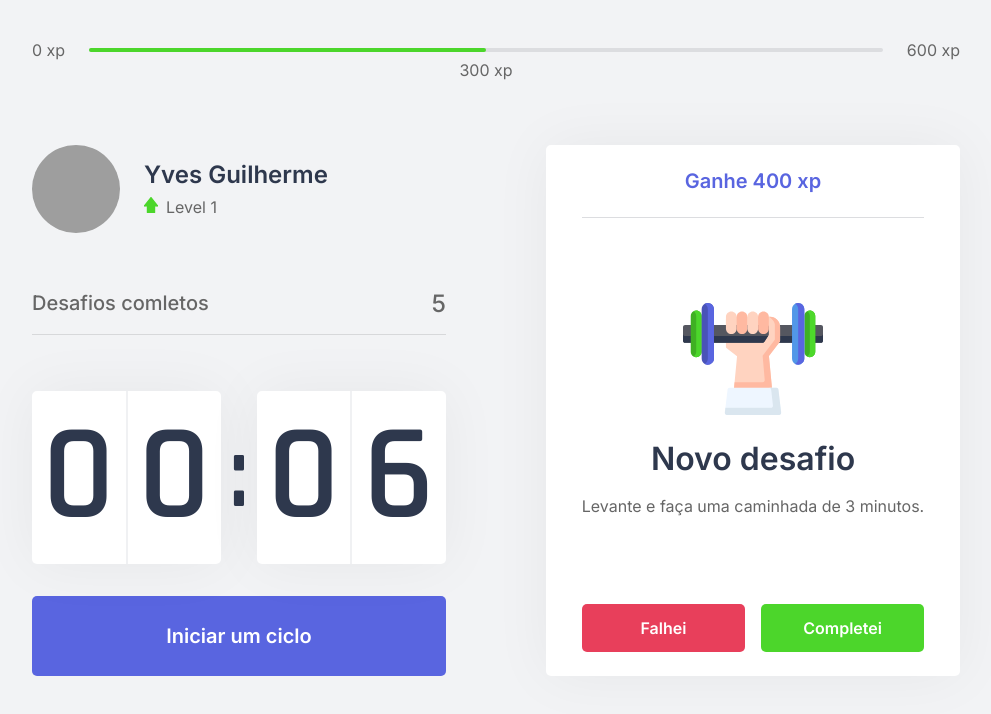
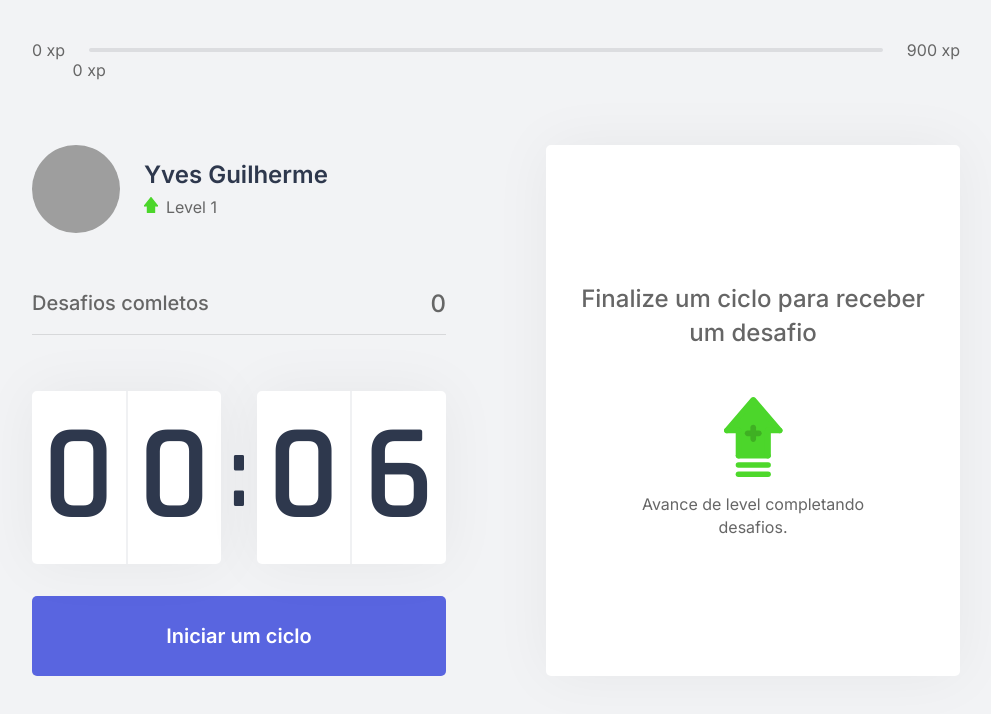
Before and after one commit to yvesguilherme/moveit-exercite-se, a Next.js app: page / in a window 1280 px wide. Shown: the top 714 px of the page, without its empty margins (144-1135 px from the left). Built offline with nearby package versions, Linux system fonts and the light colour scheme; grey boxes are pictures that could not be loaded.

Commit message:
:sparkles:  Regras de negocio: ChallengeBox, CompletedChallenges, ExperienceBar e ChallengesContext

```diff
--- /dev/null
+++ b/challenges.json
@@ -0,0 +1,62 @@
+[
+  {
+    "type": "body",
+    "description": "Estique um de seus braços com a palma da mão virada para frente e puxe os dedos para cima por 10 segundos por mão.",
+    "amount": 80
+  },
+  {
+    "type": "body",
+    "description": "Estique seu braço contra o peito e puxe-o utilizando o outro braço por 10 segundos por braço.",
+    "amount": 60
+  },
+  {
+    "type": "body",
+    "description": "Puxe seu pescoço com a ajuda da mão para a direita e para a esquerda, permanecendo na posição por alguns segundos.",
+    "amount": 70
+  },
+  {
+    "type": "body",
+    "description": "Com as duas mãos na parte de trás da cabeça, leve-a para baixo, alongando a parte de trás da região.",
+    "amount": 60
+  },
+  {
+    "type": "body",
+    "description": "Cruze as pernas e desça com as mãos esticadas em direção ao chão. Repita o movimento com a outra perna na frente.",
+    "amount": 100
+  },
+  {
+    "type": "body",
+    "description": "Sentado, abra as pernas e tente encostar as palmas das mãos no chão, repita 3 vezes por 5 segundos.",
+    "amount": 80
+  },
+  {
+    "type": "body",
+    "description": "Puxe o joelho de encontro ao peito e segure, troque de perna após 10 segundos.",
+    "amount": 50
+  },
+  {
+    "type": "body",
+    "description": "Sentado, cruze uma perna e incline seu tronco à frente, troque de perna após 10 segundos.",
+    "amount": 80
+  },
+  {
+    "type": "eye",
+    "description": "Sentado, feche os olhos e cubra-os com as palmas da mão durante 2 minutos, depois abra normalmente.",
+    "amount": 90
+  },
+  {
+    "type": "eye",
+    "description": "Em algum ambiente aberto, olhe o mais longe que puder em quatro direções por 3s, mexa apenas os olhos. Repita 3 vezes.",
+    "amount": 140
+  },
+  {
+    "type": "eye",
+    "description": "Usando os polegares, massage a área abaixo das sobrancelhas em movimentos circulares por 15 segundos.",
+    "amount": 70
+  },
+  {
+    "type": "body",
+    "description": "Em pé, gire a cintura o máximo que puder para a esquerda, segure por cinco segundos. Repita para a direita.",
+    "amount": 90
+  }
+]
--- a/src/components/ChallengeBox.tsx
+++ b/src/components/ChallengeBox.tsx
@@ -5,30 +5,27 @@
 import styles from '../styles/components/ChallengeBox.module.css';
 
 export function ChallengeBox() {
-  const contextData = useContext(ChallengesContext); // Esse contexto pode ser utilizado em qualquer local da aplicação.
-
-  console.log(contextData);
-
-  const hasActiveChallenge = true;
+  const { activeChallenge, resetChallenge } = useContext(ChallengesContext); // Esse contexto pode ser utilizado em qualquer local da aplicação.
 
   return (
     <div className={styles.challengeBoxContainer}>
       {
-        hasActiveChallenge ?
+        activeChallenge ?
           (
             <div className={styles.challengeActive}>
-              <header>Ganhe 400 xp</header>
+              <header>Ganhe {activeChallenge.amount} xp</header>
 
               <main>
-                <img src="icons/body.svg" alt="Novo desafio"/>
+                <img src={`icons/${activeChallenge.type}.svg`} alt="Novo desafio" />
                 <strong>Novo desafio</strong>
-                <p>Levante e faça uma caminhada de 3 minutos.</p>
+                <p>{activeChallenge.description}</p>
               </main>
 
               <footer>
                 <button
                   type="button"
-                  className={styles.challengeFailedButton}>
+                  className={styles.challengeFailedButton}
+                  onClick={resetChallenge}>
                   Falhei
                 </button>
 
--- a/src/components/CompletedChallenges.tsx
+++ b/src/components/CompletedChallenges.tsx
@@ -1,10 +1,16 @@
+import { useContext } from 'react';
+
+import { ChallengesContext } from '../contexts/ChallengesContext';
+
 import styles from '../styles/components/CompletedChallenges.module.css';
 
 export function CompletedChallenges() {
+  const { challengesCompleted } = useContext(ChallengesContext);
+
   return (
     <div className={styles.completedChallengesContainer}>
       <span>Desafios comletos</span>
-      <span>5</span>
+      <span>{challengesCompleted}</span>
     </div>
   );
 }
--- a/src/components/ExperienceBar.tsx
+++ b/src/components/ExperienceBar.tsx
@@ -1,19 +1,27 @@
+import { useContext } from 'react';
+
+import { ChallengesContext } from '../contexts/ChallengesContext';
+
 import styles from '../styles/components/ExperienceBar.module.css';
 
 export function ExperienceBar() {
+  const { currentExperience, experienceToNextLevel } = useContext(ChallengesContext);
+
+  const percentToNextLevel = Math.round(currentExperience * 100) / experienceToNextLevel;
+
   return (
     <header className={styles.experienceBar}>
       <span>0 xp</span>
 
       <div>
-        <div style={{ width: '50%' }} />
+        <div style={{ width: `${percentToNextLevel}%` }} />
 
-        <span className={styles.currentExperience} style={{ left: '50%' }}>
-          300 xp
+        <span className={styles.currentExperience} style={{ left: `${percentToNextLevel}%` }}>
+          {currentExperience} xp
         </span>
       </div>
 
-      <span>600 xp</span>
+      <span>{experienceToNextLevel} xp</span>
     </header>
   );
 }
--- a/src/contexts/ChallengesContext.tsx
+++ b/src/contexts/ChallengesContext.tsx
@@ -1,11 +1,22 @@
 import { createContext, ReactNode, useState } from 'react';
+
+import challenges from '../../challenges.json';
+
+interface Challenge {
+  type: 'body' | 'eye';
+  description: string;
+  amount: number;
+}
 
 interface ChallengesContextData {
   level: number;
   currentExperience: number;
+  experienceToNextLevel: number;
   challengesCompleted: number;
   levelUp: () => void;
   startNewChallenge: () => void;
+  activeChallenge: Challenge;
+  resetChallenge: () => void;
 }
 
 interface ChallengesProviderProps {
@@ -20,12 +31,30 @@
   const [currentExperience, setCurrentExperience] = useState(0);
   const [challengesCompleted, setChallengesCompleted] = useState(0);
 
+  const [activeChallenge, setActiveChallenge] = useState(null);
+
+  /**
+   * Cálculo baseado nos jogos de RPG.
+   * Existem dois tipos de cálculo, com Log. e com Raíz Quad.
+   *
+   * O '15' neste cálculo, é o fator da dificuldade para se obter XP.
+   */
+  const experienceToNextLevel = Math.pow((level + 1) * 15, 2);
+
   function levelUp() {
     setLevel(level + 1);
   }
 
   function startNewChallenge() {
-    console.log('New challenge');
+    // console.log('New challenge');
+    const randomChallengeIndex = Math.floor(Math.random() * challenges.length);
+    const challenge = challenges[randomChallengeIndex];
+
+    setActiveChallenge(challenge);
+  }
+
+  function resetChallenge() {
+    setActiveChallenge(null);
   }
 
   return (
@@ -33,9 +62,12 @@
       value={{
         level,
         currentExperience,
+        experienceToNextLevel,
         challengesCompleted,
         levelUp,
-        startNewChallenge
+        startNewChallenge,
+        activeChallenge,
+        resetChallenge
       }}>
       {children}
     </ChallengesContext.Provider>
```
